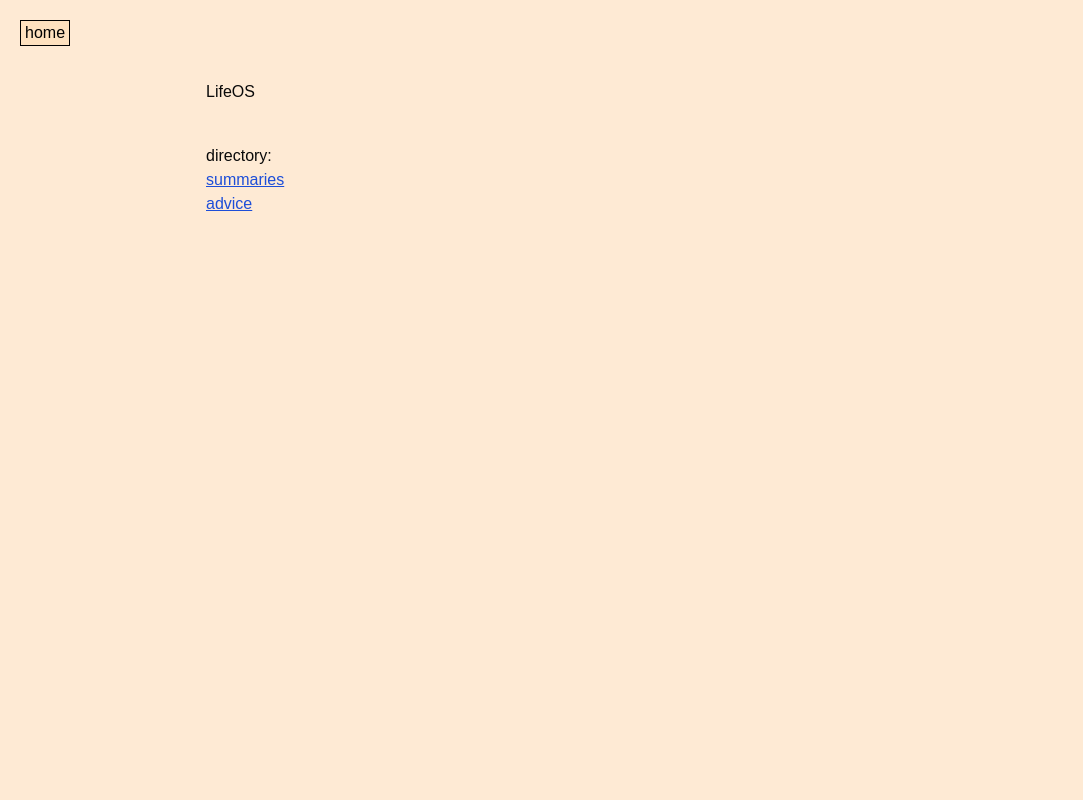
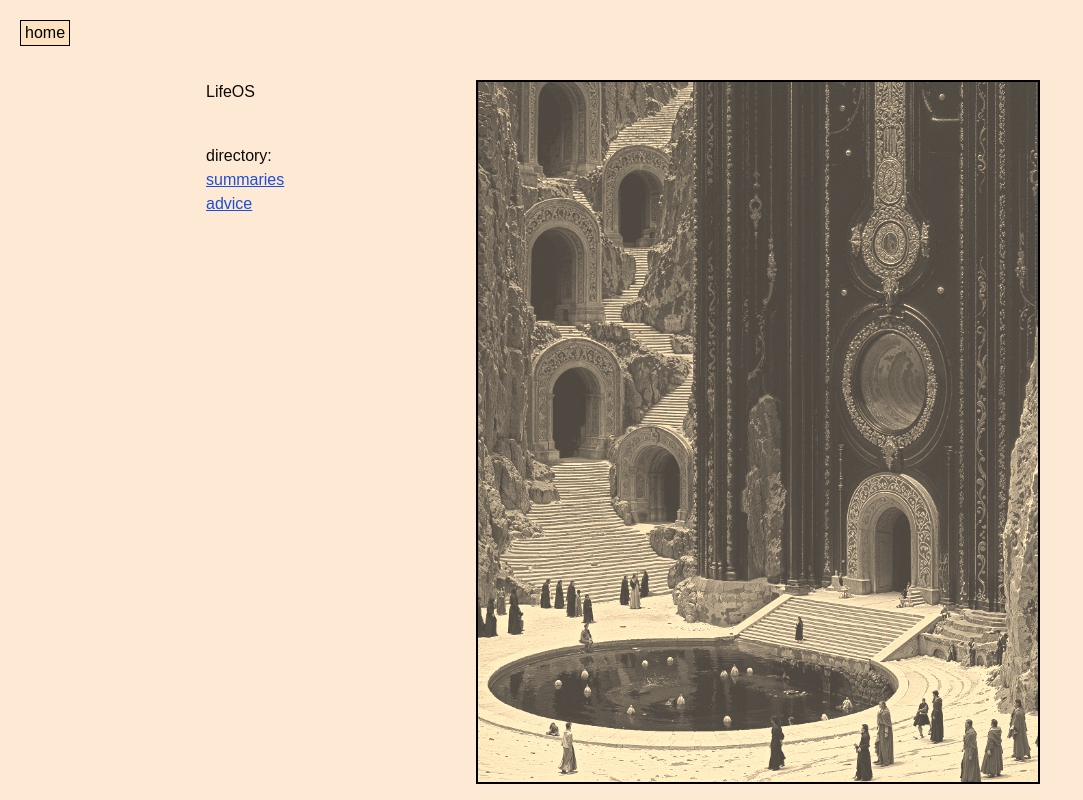
Before and after one commit to nichwch/lifeOS, a Next.js app in the folder visualizer/: page / in a window 1280 px wide. Shown: the whole page, without its empty margins (0-1083 px from the left). Built offline with nearby package versions, Linux system fonts and the light colour scheme.

Commit message:
pretty picture.

```diff
--- a/visualizer/app/page.tsx
+++ b/visualizer/app/page.tsx
@@ -1,13 +1,23 @@
+/* eslint-disable @next/next/no-img-element */
 "use client";
 import Link from "next/link";
 
 export default function Home() {
   return (
-    <div className="min-h-screen mx-auto w-full lg:w-[900px] p-4 pt-20 flex flex-col">
-      <h1 className="mb-10">LifeOS</h1>
-      <h1>directory:</h1>
-      <Link href="/summary/notes">summaries</Link>
-      <Link href="/advice/notes">advice</Link>
+    <div className="min-h-screen mx-auto w-full lg:w-[900px] p-4 pt-20 flex">
+      <div className="flex flex-col">
+        <h1 className="mb-10">LifeOS</h1>
+        <h1>directory:</h1>
+        <Link href="/summary/notes">summaries</Link>
+        <Link href="/advice/notes">advice</Link>
+      </div>
+      <div className="ml-48 flex border-[2.5px] border-black h-[700px] box-content">
+        <img
+          src="./temple.JPG"
+          alt="temple"
+          className="h-[700px] grayscale sepia opacity-70"
+        />
+      </div>
     </div>
   );
 }
```
Also changed, not shown: visualizer/public/temple.JPG (added).
